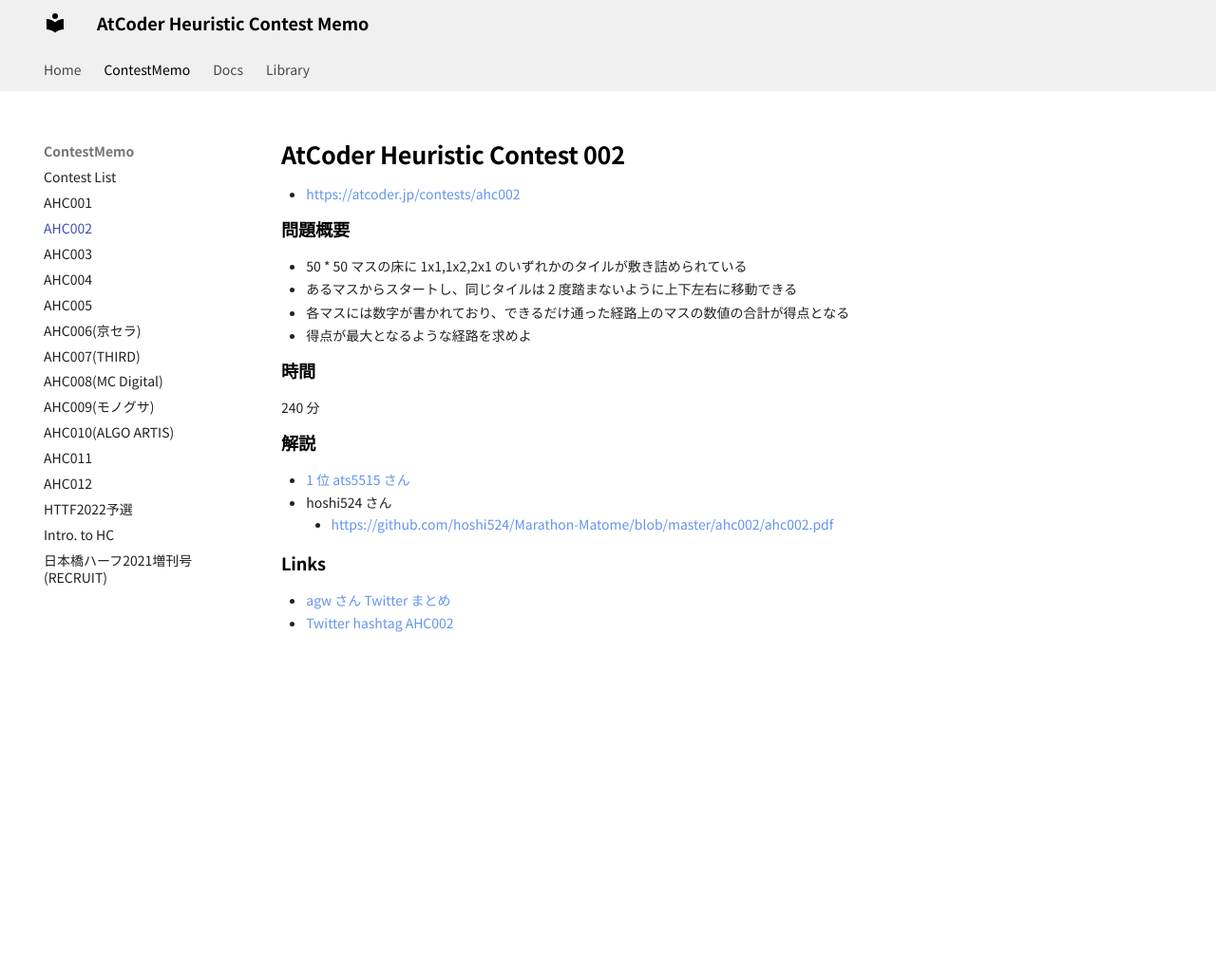
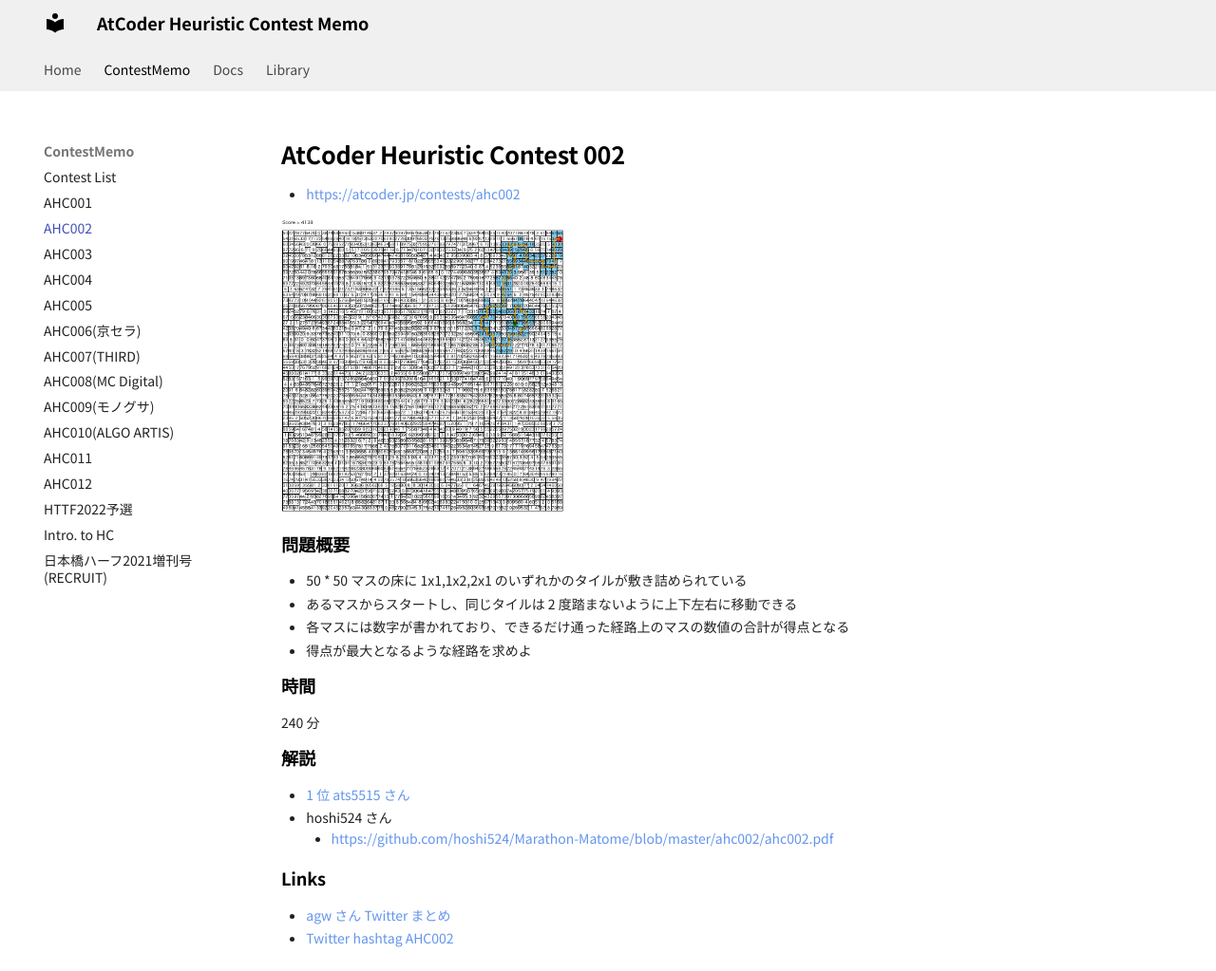
Before and after one commit to jetbead/AtCoderHeuristicContestMemo, an MkDocs documentation site: the page built from docs/ContestMemo/ahc002.md, in a window 1280 px wide and 1023 px high. Shown: the whole window at 95% size. Built offline with MkDocs 1.6.1 and Material for MkDocs 9.7.7, drawn with Linux system fonts in a browser that asks for light colours; some web fonts are replaced.

Commit message:
Update ahc002.md

```diff
--- a/docs/ContestMemo/ahc002.md
+++ b/docs/ContestMemo/ahc002.md
@@ -5,6 +5,8 @@
 # AtCoder Heuristic Contest 002
 
 - https://atcoder.jp/contests/ahc002
+
+<img src="../imgs/ahc002.png" width=300>
 
 ## 問題概要
 
```
